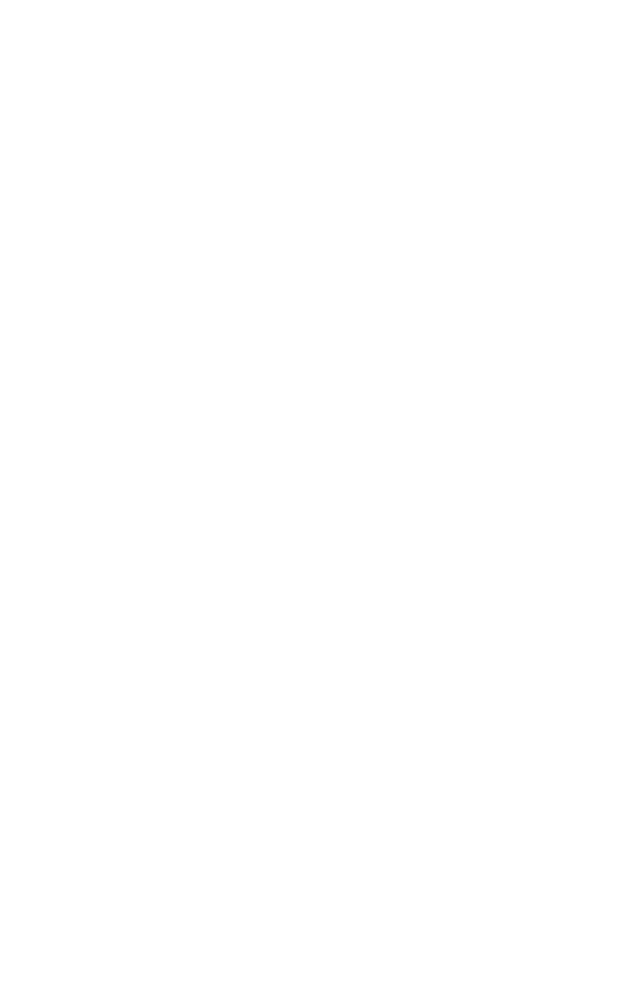
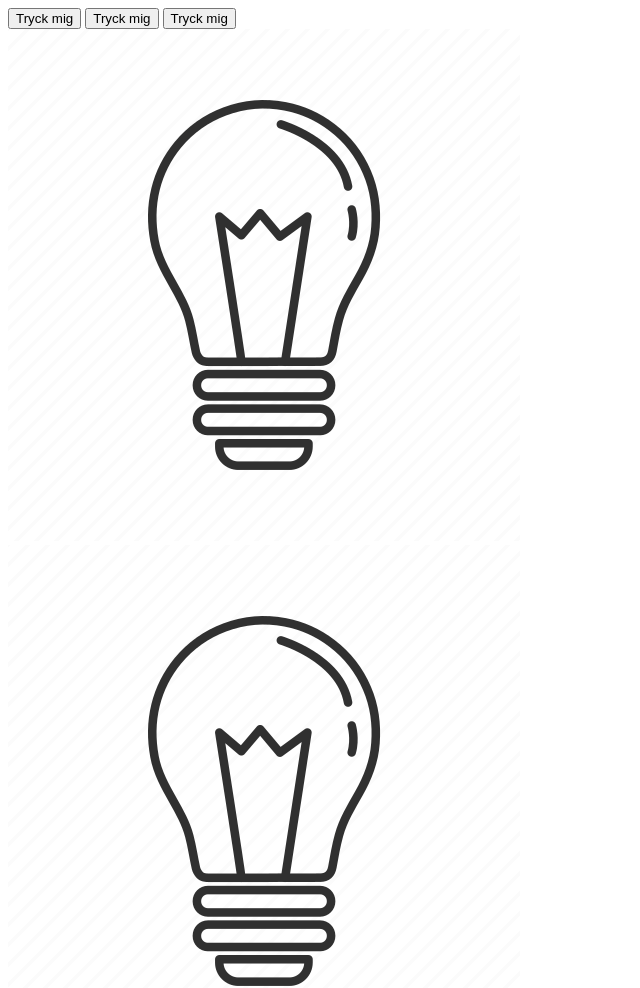
Before and after one commit to Blockhammar/Mini_Project, a plain HTML site: page index.html in a window 1280 px wide. Shown: the top 988 px of the page, without its empty margins (0-640 px from the left). Before the commit the page ends 800 px from the top, so only its background shows below. Drawn offline with Linux system fonts and the light colour scheme.

Commit message:
La till html

```diff
--- a/index.html
+++ b/index.html
@@ -7,6 +7,23 @@
     <title>Document</title>
 </head>
 <body>
+    <button class = "Knapp" >Tryck mig</button>
+    <button class = "Knapp" >Tryck mig</button>
+    <button class = "Knapp" >Tryck mig</button>
+
+    <div id="Box-1">
+        <img src="images/släktLampa.png" alt="">
+    </div>
+
+    <div id="Box-2">
+        <img src="images/släktLampa.png" alt="">
+
+    </div>
+
+    <div id="Box-3">
+        <img src="images/släktLampa.png" alt="">
+
+    </div>
 
 </body>
 </html>
```
Also changed, not shown: images/släktLampa.png (added).
